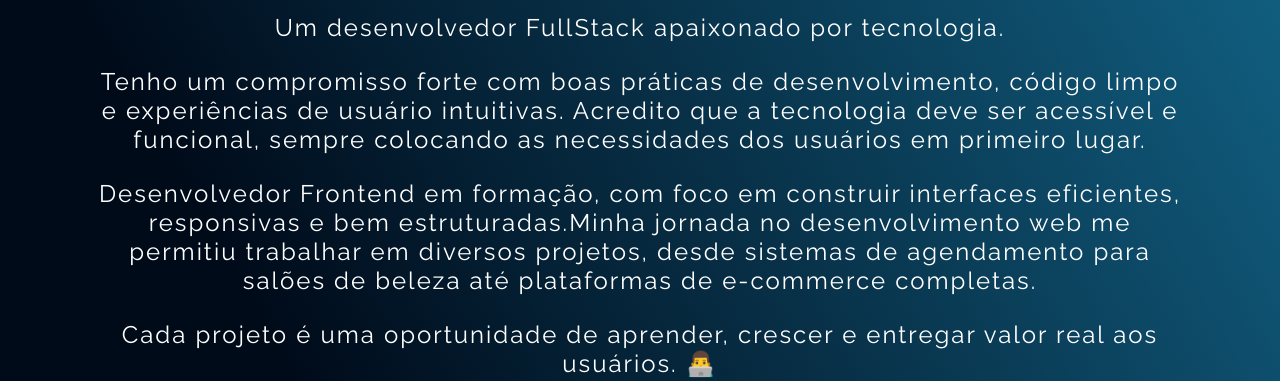
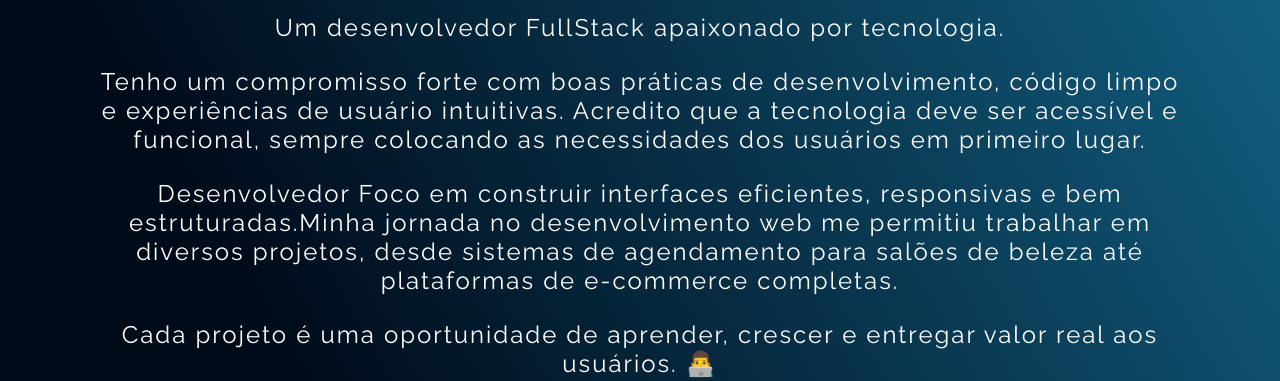
Before and after one commit to dodosantosbr/portfolio, a plain HTML site: page index.html in a window 1280 px wide. Shown: the part 275-656 px from the top of the page. Drawn offline with nearby package versions, Linux system fonts and the light colour scheme.

Commit message:
Feat:alteração no parágrafo.

```diff
--- a/index.html
+++ b/index.html
@@ -54,7 +54,7 @@
           necessidades dos usuários em primeiro lugar.
         </p>
         <p>
-          Desenvolvedor Frontend em formação, com foco em construir interfaces
+          Desenvolvedor Foco em construir interfaces
           eficientes, responsivas e bem estruturadas.Minha jornada no
           desenvolvimento web me permitiu trabalhar em diversos projetos, desde
           sistemas de agendamento para salões de beleza até plataformas de
```
